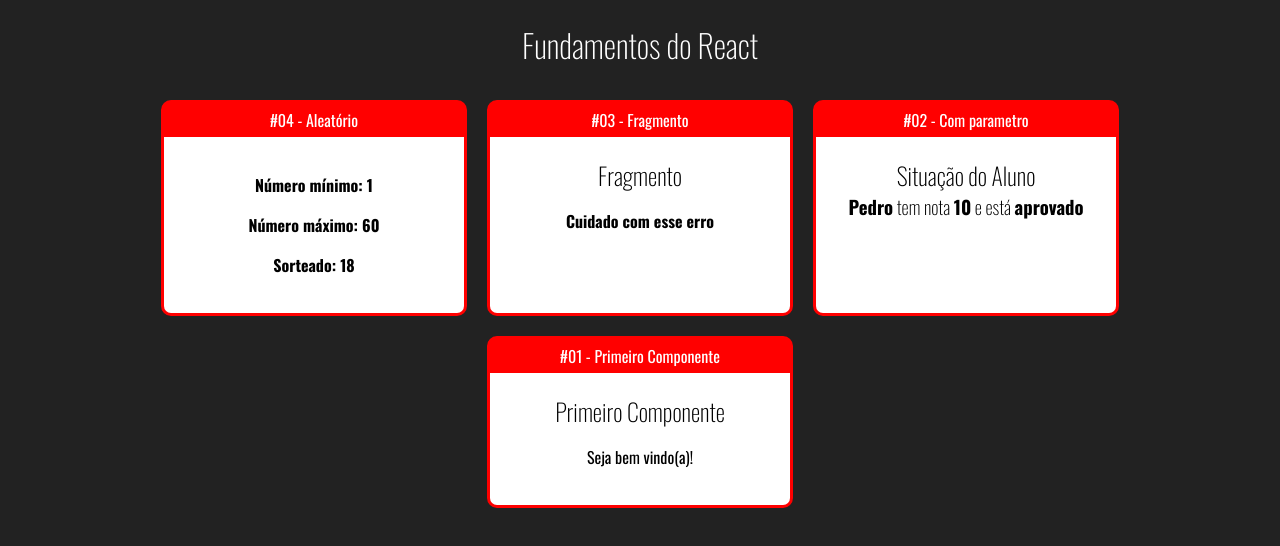
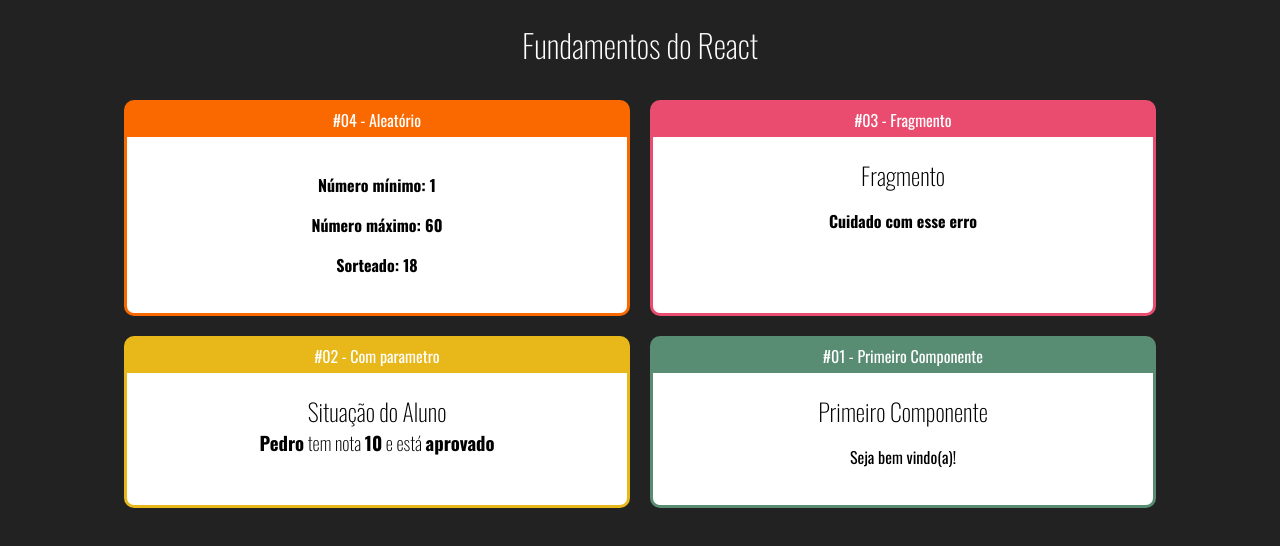
Before and after one commit to P4ul1t0s/fundamentos-react, a React (Create React App) app: page / in a window 1280 px wide. Shown: the top 546 px of the page. Built offline with nearby package versions, Linux system fonts and the light colour scheme.

Commit message:
Componente Card III

```diff
--- a/src/App.jsx
+++ b/src/App.jsx
@@ -11,15 +11,15 @@
     <div className="App">
         <h1>Fundamentos do React</h1>
         <div className="Cards">
-            <Card titulo="#04 - Aleatório">
+            <Card titulo="#04 - Aleatório" color="#FA6900">
                 <Random min={1} max={60}/>
             </Card>
 
-            <Card titulo="#03 - Fragmento">
+            <Card titulo="#03 - Fragmento" color="#E94C6F">
                 <Fragmento/>
             </Card>
 
-            <Card titulo="#02 - Com parametro">
+            <Card titulo="#02 - Com parametro" color="#E8B71A">
                 <ComParametro
                     titulo="Situação do Aluno"
                     aluno="Pedro"
@@ -27,7 +27,7 @@
                 />
             </Card>
 
-            <Card titulo="#01 - Primeiro Componente">
+            <Card titulo="#01 - Primeiro Componente" color="#588C73">
                 <Primeiro/>
             </Card>
         </div>
--- a/src/components/layout/Card.css
+++ b/src/components/layout/Card.css
@@ -1,12 +1,12 @@
 .Card{
-    background-color: red;
-    border: 3px solid red;
+    border: 3px solid;
     border-radius: 10px;
     overflow: hidden;
     margin: 10px;
     display: flex;
     flex-direction: column;
-    min-width: 300px;
+    min-width: 500px;
+    max-width: 500px;
 }
 
 .Card .Title{
--- a/src/components/layout/Card.jsx
+++ b/src/components/layout/Card.jsx
@@ -2,8 +2,13 @@
 import "./Card.css"
 
 export default (props) => {
+    const cardStyle = {
+        backgroundColor: props.color || '#f00',
+        borderColor: props.color || '#f00'
+    }
+
     return (
-        <div className="Card">
+        <div className="Card" style={cardStyle}>
             <div className="Title">{props.titulo}</div>
             <div className="Content">{props.children}</div>
         </div>
```
